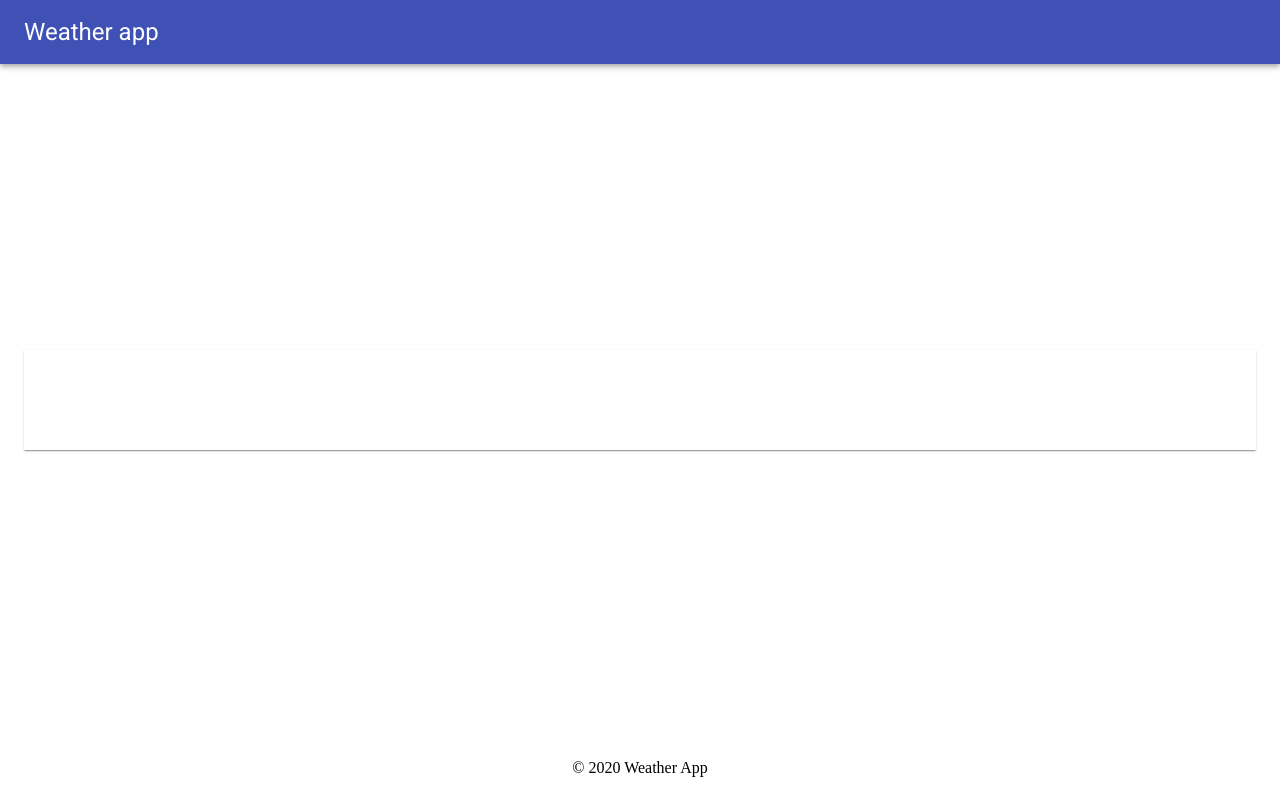
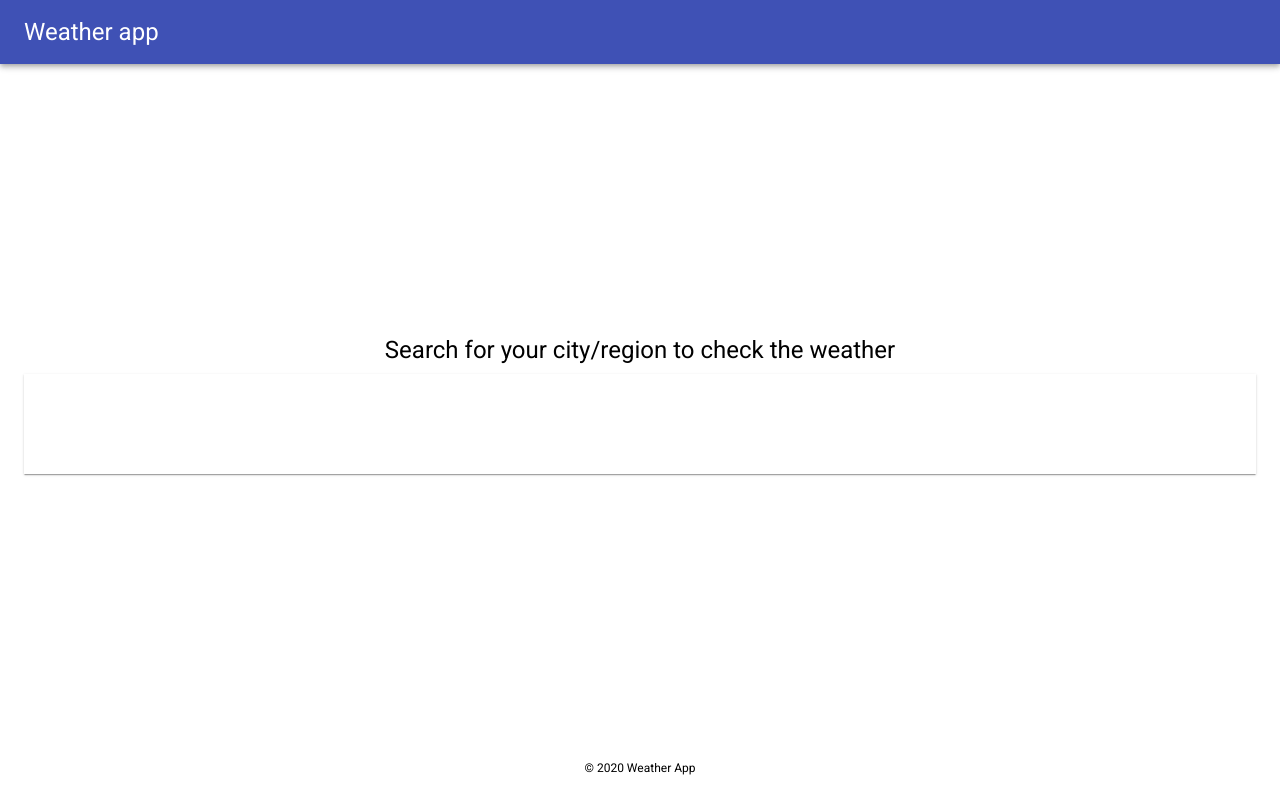
Before and after one commit to EwaJanuchowska/weather-app, a React (Create React App) app: page / in a window 1280 px wide. Built offline with nearby package versions, Linux system fonts and the light colour scheme.

Commit message:
Create main page view

```diff
--- a/src/App.js
+++ b/src/App.js
@@ -5,7 +5,8 @@ import {
   Typography,
   Grid,
   Paper,
-  Container
+  Container,
+  Box
 } from "@material-ui/core";
 
 const App = () => (
@@ -20,16 +21,25 @@ const App = () => (
       <Container>
         <Grid container>
           <Grid item xs={12}>
-            <Paper square className="paper">
+            <Box
+              textAlign="center"
+              fontSize="h5.fontSize"
+              fontFamily="h6.fontFamily"
+              lineHeight={2}
+            >
+              Search for your city/region to check the weather
+            </Box>
 
-            </Paper>
+            <Paper square className="paper"></Paper>
           </Grid>
         </Grid>
       </Container>
     </main>
 
     <footer className="main-footer">
-      &copy; 2020 Weather App
+      <Box textAlign="center" fontFamily="h6.fontFamily" fontSize={12}>
+        &copy; 2020 Weather App
+      </Box>
     </footer>
   </>
 );
```
